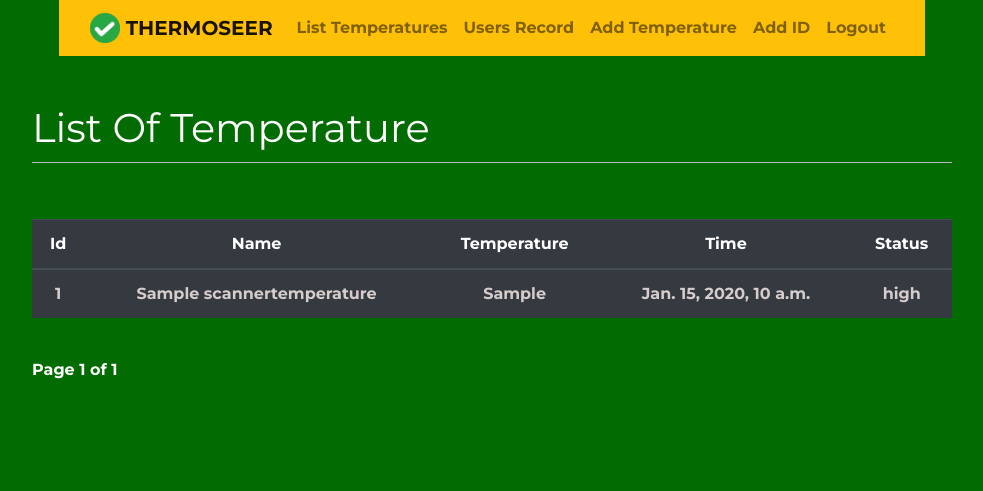
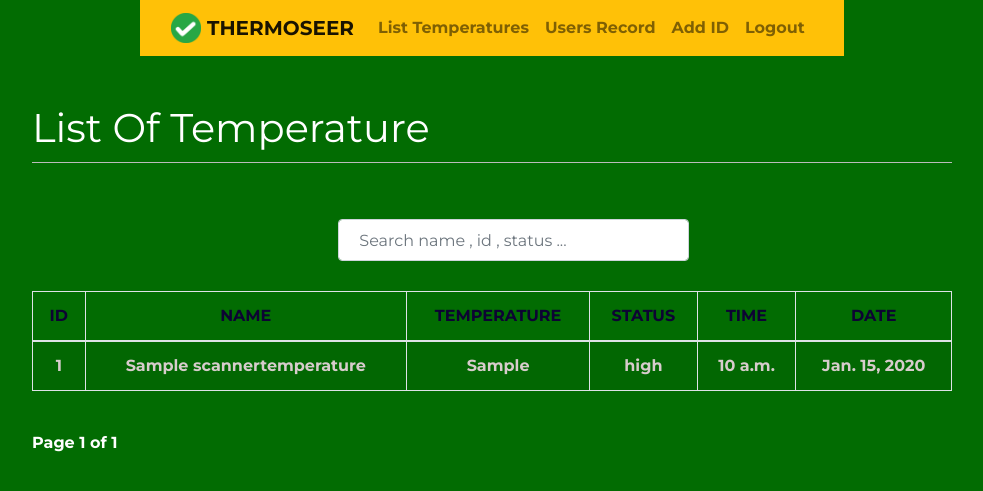
Before and after one commit to paccy-ops/thermoseer, a Django app: page /thermoser/list in a window 1280 px wide. Shown: the top 491 px of the page, without its empty margins (148-1131 px from the left). Run offline with Django 3.2, Linux system fonts and the light colour scheme; a user stored in the database is signed in; tables that the repository leaves empty hold one stand-in row (values such as "Sample post"); some libraries are stand-ins or nearby versions.

Commit message:
search features

```diff
--- a/demo/models.py
+++ b/demo/models.py
@@ -30,7 +30,7 @@ class ScannerTemperature(models.Model):
         return str(self.name)
 
     class Meta:
-        ordering = ('-created',)
+        ordering = ('-updated',)
 
 
 class Temperature(models.Model):
--- a/src/settings.py
+++ b/src/settings.py
@@ -77,7 +77,7 @@ CHANNEL_LAYERS = {
     "default": {
         "BACKEND": "channels_redis.core.RedisChannelLayer",
         "CONFIG": {
-            "hosts": [('localhost', 6379)],
+            "hosts": [('localhost', 6375)],
         },
     },
 }
--- a/static/js/script.js
+++ b/static/js/script.js
@@ -1,78 +1,43 @@
-$("#myElem").show();
-setTimeout(function() { $("#myElem").hide(); }, 10000);
-
-// let previousResponse = null;
-
-// function checkForChanges() {
-//   // Send an AJAX request to retrieve the latest data
-//   $.ajax({
-//     url: "http://127.0.0.1:8000/scanned",
-//     method: "GET",
-//     success: function (latestResponse) {
-//       // Compare the latest response with the previous response
-//       if (isEqual(previousResponse, latestResponse)) {
-//         // If the latest response is different from the previous response, reload the page
-//         $("#contentdisplay").css("background","red");
-//         console.log(latestResponse.data.name);
-//       }else {
-//          $("#contentdisplay").css("display","none");
-//       }
-//       // Update the previous response to the latest response
-//       previousResponse = latestResponse;
-//
-//     },
-//     error: function (xhr, textStatus, errorThrown) {
-//       console.log("Error retrieving data from server.");
-//     }
-//   });
-// }
-//
-// // Deep comparison method using JSON.stringify()
-// function isEqual(obj1, obj2) {
-//   return JSON.stringify(obj1) === JSON.stringify(obj2);
-// }
-//
-// // Check for changes every 5 seconds
-// setInterval(checkForChanges, 2000);
+const searchField = document.querySelector("#searchText")
+const tableOutPut = document.querySelector(".search-output")
+const listTemperature = document.querySelector(".list-temperature")
+const paginationSection = document.querySelector(".pagination")
+const listDataSearch = document.querySelector(".list-data-search")
+tableOutPut.style.display = "none";
 
 
+vueApp = new Vue({
+        el: "#app",
+        delimiters: ["[[", "]]"],
+        data() {
+          return {
+            temperatures: [],
+          };
+        },
+      });
 
+searchField.addEventListener('keyup',(e)=>{
+    const  searchValue = e.target.value;
+    if (searchValue.length >0){
+        paginationSection.style.display = "none";
+        console.log('object:', searchValue)
+        fetch("search",{
+            body: JSON.stringify({searchText: searchValue}),
+            method: "POST"
+        }).then((res) => res.json()).then((data) =>{
+            console.log("data:",data)
+            listTemperature.style.display = "none";
+            tableOutPut.style.display = "block";
+            if (data.length === 0){
+                tableOutPut.innerHTML = "No results"
+            }else{
+             vueApp.$data.posts.push(data);
+            }
+        });
+    }else{
+         listTemperature.style.display = "block";
 
+    }
+})
 
-// $(document).ready(function() {
-//     $.ajax({
-//         url: 'http://127.0.0.1:8000/scanned',
-//         type: 'GET',
-//         success: function(response) {
-//             const data = response.data;
-//             const  previousId = data.id
-//             console.log(previousId)
-//             console.log(response.data.id)
-//             const table = $('#my-table tbody');
-//             $.each(data, function(i, item) {
-//                 const row = $('<tr>');
-//                 $('<td>').text(item.id).appendTo(row);
-//                 $('<td>').text(item.name).appendTo(row);
-//                 row.appendTo(table);
-//             });
-//         }
-//     });
-// });
-
-// $.get("http://127.0.0.1:8000/", function(data) {
-//   var myData = $("#myData").text(); // Retrieve the data from the HTML element
-//   console.log("myData"); // Output the data to the console
-// });
-
-// $("#weather").hide();
-// setTimeout(function(){ $("#weather").show(); }, 10000);
-//
-// // setTimeout(function(){
-// //    window.location.reload(1);
-// // }, 20000);
-//
-// $('#myElem').one('DOMSubtreeModified', function(){
-//     console.log('changed');
-// });
-//
-// console.log("thermoseer")
+console.log("Paci");
--- a/templates/thermoser/base.html
+++ b/templates/thermoser/base.html
@@ -19,9 +19,7 @@
     <script src="https://code.jquery.com/jquery-3.4.1.slim.min.js" integrity="sha384-J6qa4849blE2+poT4WnyKhv5vZF5SrPo0iEjwBvKU7imGFAV0wwj1yYfoRSJoZ+n" crossorigin="anonymous"></script>
     <script src="https://cdn.jsdelivr.net/npm/popper.js@1.16.0/dist/umd/popper.min.js" integrity="sha384-Q6E9RHvbIyZFJoft+2mJbHaEWldlvI9IOYy5n3zV9zzTtmI3UksdQRVvoxMfooAo" crossorigin="anonymous"></script>
 
-
-    <script type="text/javascript" src="{% static 'js/script.js' %}"></script>
-{#    <script type="text/javascript" src="{% static 'js/display.js' %}"></script>#}
+    {#    <script type="text/javascript" src="{% static 'js/display.js' %}"></script>#}
     <title>THERMOSEER</title>
 </head>
 <body>
@@ -45,9 +43,6 @@
                 </li>
                 <li class="nav-item {{ completed }}">
                     <a class="nav-link" href="{% url 'thermoseer:temperature_users_details' %}">Users Record</a>
-                </li>
-                <li class="nav-item {{ create }}">
-                    <a class="nav-link" href="{% url 'thermoseer:create_temperature' %}">Add Temperature</a>
                 </li>
 
                  <li class="nav-item {{ create }}">
@@ -100,6 +95,18 @@
 <script src="//ajax.googleapis.com/ajax/libs/jquery/1.9.1/jquery.min.js"></script>
 <script src="https://ajax.googleapis.com/ajax/libs/jquery/3.4.1/jquery.min.js"></script>
   <script src="https://ajax.googleapis.com/ajax/libs/jqueryui/1.12.1/jquery-ui.min.js"></script>
+<script
+      src="https://code.jquery.com/jquery-3.6.0.min.js"
+      integrity="sha256-/xUj+3OJU5yExlq6GSYGSHk7tPXikynS7ogEvDej/m4="
+      crossorigin="anonymous"
+    ></script>
+    <!-- JavaScript Bundle with Popper -->
+    <script
+      src="https://cdn.jsdelivr.net/npm/bootstrap@5.2.0/dist/js/bootstrap.bundle.min.js"
+      integrity="sha384-A3rJD856KowSb7dwlZdYEkO39Gagi7vIsF0jrRAoQmDKKtQBHUuLZ9AsSv4jD4Xa"
+      crossorigin="anonymous"
+    ></script>
+    <script src="https://cdn.jsdelivr.net/npm/vue@2.6.14"></script>
   <script>
     $(document).ready(function() {
       {% block domready %}
--- a/templates/thermoser/temperature/add-id.html
+++ b/templates/thermoser/temperature/add-id.html
@@ -16,16 +16,16 @@
             <form method="POST">
                 {% csrf_token %}
                 <div class="form-group">
-                    <label for="scanner_id" style="color: #f1a606; font-weight: 900;">ID</label>
+                    <label for="scanner_id" style="color: #0D0333; font-weight: 900;">ID</label>
                     <input  type="text" name="scanner_id" class="form-control" id="scanner_id" required>
                 </div>
                 <div class="form-group">
-                          <label for="name" style="color: #f1a606; font-weight: 900;">NAME</label>
+                          <label for="name" style="color: #0D0333; font-weight: 900;">NAME</label>
                     <input  type="text" name="name" class="form-control" id="name" required>
                 </div>
 
                  <div class="form-group">
-                          <label for="dept" style="color: #f1a606; font-weight: 900;">DEPARTMENT</label>
+                          <label for="dept" style="color: #0D0333; font-weight: 900;">DEPARTMENT</label>
                     <input  type="text" name="dept" class="form-control" id="dept" required>
                 </div>
                 <button type="submit" class="btn btn-primary">Save</button>
--- a/templates/thermoser/temperature/list.html
+++ b/templates/thermoser/temperature/list.html
@@ -5,32 +5,36 @@
         <div class="col-md-10">
             {% if temperatures %}
                 <h1>{{ temperatures.count }} List Of Temperature{{ temperatures.count|pluralize }}</h1>
-            {% else %}
-                <h1>List of temperatures test</h1>
             {% endif %}
         </div>
     </div>
-{#    <form action="{% url 'thermoseer:temperature_list' %}" method="get">#}
-{#        <label>#}
-{#            <input#}
-{#              type="search"#}
-{#              name="scanner"#}
-{#              placeholder="Search name or id..."#}
-{#              class="form-control"#}
-{#            />#}
-{#        </label>#}
-{#    </form>#}
     <div class="row justify-content-center mt-5">
+   {% if temperatures %} %}
+     <form action="{% url 'thermoseer:temperature_list' %}" method="GET" class="form-group">
+        <label>
+            <input style="width: 150%; align-items: center; margin-left: -20%; padding: 20px;"
+              type="search"
+              name="searchText"
+                   id="searchText"
+              placeholder="Search name , id , status ..."
+              class="form-control"
+            />
+        </label>
+    </form>
+   {% endif %}
         <div class="col-md-10">
             {% if temperatures %}
-                <table class="table table-hover table-dark">
+                <div class="list-temperature">
+                <table class="table table-striped table-bordered" style="width:100%">
                     <thead>
                     <tr style="text-align: center;">
-                        <th scope="col">Id</th>
-                        <th scope="col">Name</th>
-                        <th scope="col">Temperature</th>
-                        <th scope="col">Time</th>
-                        <th scope="col">Status</th>
+                        <th style="font-weight: 900; color: #0D0333;" scope="col">ID</th>
+                        <th style="font-weight: 900; color: #0D0333;" scope="col">NAME</th>
+                        <th style="font-weight: 900; color: #0D0333;" scope="col">TEMPERATURE</th>
+                        <th style="font-weight: 900; color: #0D0333;" scope="col">STATUS</th>
+                        <th style="font-weight: 900; color: #0D0333;" scope="col">TIME</th>
+                        <th style="font-weight: 900; color: #0D0333;" scope="col">DATE</th>
+
                     </tr>
                     </thead>
                     <tbody style="text-align: center;">
@@ -41,14 +45,16 @@
                                     <th scope="row"> <a href="{% url 'thermoseer:user_scanner_detail' temperature.scanner_id %}">{{ temperature.scanner_id }} </a></th>
                                     <td><a href="{% url 'thermoseer:user_scanner_detail' temperature.scanner_id %}">{{ temperature.scanner }} </a></td>
                                     <td><a href="{% url 'thermoseer:user_scanner_detail' temperature.scanner_id %}">{{ temperature.temp }} </a></td>
-                                    <td><a href="{% url 'thermoseer:user_scanner_detail' temperature.scanner_id %}">{{ temperature.publish }} </a></td>
                                     <td><a href="{% url 'thermoseer:user_scanner_detail' temperature.scanner_id %}">{{ temperature.status }} </a></td>
+                                    <td><a href="{% url 'thermoseer:user_scanner_detail' temperature.scanner_id %}">{{ temperature.publish|time }} </a></td>
+                                    <td><a href="{% url 'thermoseer:user_scanner_detail' temperature.scanner_id %}">{{ temperature.publish|date }} </a></td>
                                  {% endif %}
                         </tr>
 
                     {% endfor %}
                     </tbody>
                 </table>
+                </div>
                 {% include "thermoser/pagination.html" with page=temperatures %}
             {% else %}
                 <div class="text-center">
@@ -61,3 +67,7 @@
         </div>
     </div>
 {% endblock %}
+
+{% block domready %}
+
+{% endblock %}
--- a/thermoseer/urls.py
+++ b/thermoseer/urls.py
@@ -1,5 +1,6 @@
 from django.urls import path
 from . import views
+from django.views.decorators.csrf import csrf_exempt
 
 app_name = 'thermoseer'
 urlpatterns = [
@@ -15,5 +16,4 @@ urlpatterns = [
     path("thermoser/users/<int:temp_pk>", views.user_scanner_detail, name="user_scanner_detail"),
     path("thermoser/details/<int:temp_pk>", views.temperature_detail, name="temperature_detail"),
 
-
 ]
--- a/thermoseer/views.py
+++ b/thermoseer/views.py
@@ -1,17 +1,19 @@
+import requests
 from django.contrib.auth import login, authenticate, logout
 from django.contrib.auth.decorators import login_required
 from django.contrib.auth.forms import UserCreationForm, AuthenticationForm
 from django.contrib.auth.models import User
 from django.core.paginator import Paginator, EmptyPage, PageNotAnInteger
 from django.db import IntegrityError
+from django.db.models import Q
 from django.shortcuts import render, get_object_or_404, redirect
-import requests
+
 from demo.models import Temperature, ScannerTemperature
 from thermoseer.forms import TemperatureForm, ScannerTemperatureForm
 
 #
 params = {
-    'access_key': '610f73b23d8da599af5c37752b3aff85',
+    'access_key': 'e4d95824172f03265fd3d151a9fa9629',
     'query': 'Baguio City'
 }
 #
@@ -43,26 +45,16 @@ def home(request):
     })
 
 
-# def temperature_search(request):
-#     form = SearchForm()
-#     query = None
-#     results = []
-#     if 'query' in request.GET:
-#         form = SearchForm(request.GET)
-#         if form.is_valid():
-#             query = form.cleaned_data['query']
-#             results = Post.published.annotate(
-#                 similarity=TrigramSimilarity('title', query),
-#             ).filter(similarity__gt=0.1).order_by('-similarity')
-#     return render(request,
-#                   'blog/post/search.html',
-#                   {'form': form,
-#                    'query': query,
-#                    'results': results})
+def temperature_list(request):
+    search_str = request.GET.get("searchText")
+    object_list = Temperature.objects.all()
+    if search_str is not None:
+        object_list = Temperature.objects.filter(
+            Q(temp__icontains=search_str) |
+            Q(scanner__name__icontains=search_str) |
+            Q(scanner__scanner_id__icontains=search_str) |
+            Q(status__icontains=search_str))
 
-def temperature_list(request):
-    object_list = Temperature.objects.all()
-    # scanner = ScannerTemperature.objects.all()
     paginator = Paginator(object_list, 4)  # 3 posts in each page
     page = request.GET.get('page')
     try:
@@ -83,8 +75,8 @@ def temperature_list(request):
 def temperature_users_details(request):
     temperature = Temperature.objects.last()
     scanner = ScannerTemperature.objects.first()
-    user_scanners = ScannerTemperature.objects.all()
-    latest_test = scanner.scanners.last()
+    user_scanners = ScannerTemperature.objects.all()[:6]
+    latest_test = scanner.scanners.first()
     temperatures = Temperature.objects.filter(scanner_id=scanner.scanner_id)[:3]
     return render(request, 'thermoser/temperature/detail.html',
                   {'temperature': temperature, 'temperatures': temperatures, 'scanner': scanner,
@@ -198,7 +190,19 @@ def create_temperature(request):
         try:
             form = TemperatureForm(request.POST)
             temp = form.save(commit=False)
+
             temp.user = request.user
+            scanner = ScannerTemperature.objects.get(scanner_id=temp.scanner_id)
+
+            if float(temp.temp) >= float(37.5):
+                temp.status = "HIGH"
+            else:
+                temp.status = 'NORMAL'
+
+            if not scanner.active:
+                scanner.active = True
+                scanner.save()
+
             temp.save()
             return redirect('thermoseer:temperature_list')
         except ValueError:
```
Also changed, not shown: demo/views.py (+14 -31 lines), docker-compose-redis.yaml (added, +18 -0 lines), templates/thermoser/temperature/detail.html (+18 -8 lines).
